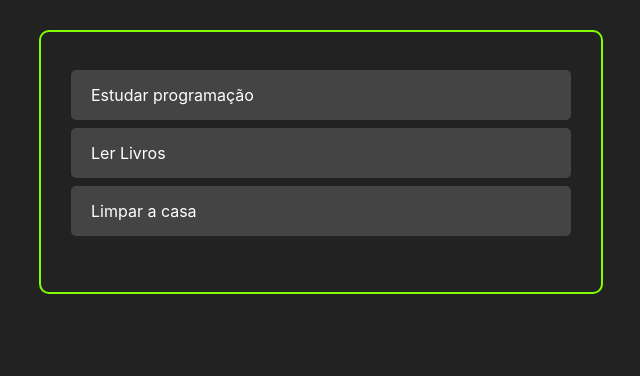
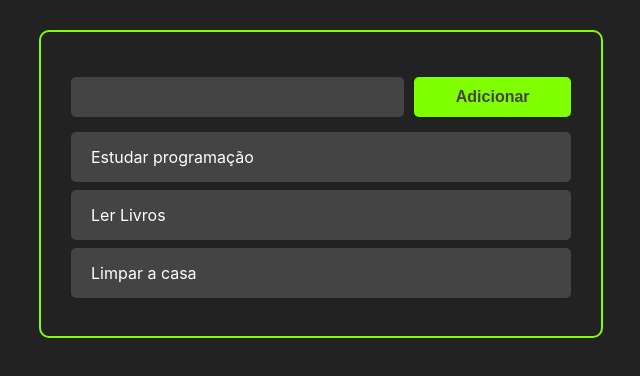
Before and after one commit to josemgfortunato/task-manager-react, a React (Create React App) app: page / in a window 1280 px wide. Shown: the top 376 px of the page, without its empty margins (319-959 px from the left). Built offline with nearby package versions, Linux system fonts and the light colour scheme.

Commit message:
adição de novos componentes

```diff
--- a/package.json
+++ b/package.json
@@ -9,6 +9,7 @@
     "react": "^18.2.0",
     "react-dom": "^18.2.0",
     "react-scripts": "5.0.1",
+    "uuid": "^8.3.2",
     "web-vitals": "^2.1.4"
   },
   "scripts": {
--- a/src/App.jsx
+++ b/src/App.jsx
@@ -2,6 +2,9 @@ import React, { useState } from 'react';
 import "./App.css";
 import Tasks from './components/Tasks';
 import Task from './components/Task';
+import AddTask from './components/AddTask';
+import Button from './components/Button';
+import {v4 as uuidv4} from 'uuid';
 
 const App = () => {
 
@@ -23,10 +26,22 @@ const App = () => {
 
     ]);
 
+const handleTaskAddition = (taskTitle) => {
+    const newTasks = [...tasks, {
+        title: taskTitle,
+        id: uuidv4(),
+        completed: false,
+
+    } ]
+
+    setTasks(newTasks)
+}
+
     return (
 
         <>
              <div className="container">
+                <AddTask handleTaskAddition={handleTaskAddition}/>
                 <Tasks tasks={tasks}/>
              </div>
         </>
--- /dev/null
+++ b/src/components/AddTask.css
@@ -0,0 +1,21 @@
+.add-task-container {
+    margin: 15px 0;
+    width: 100%;
+    display: flex;
+}
+
+.add-task-input {
+    height: 40px;
+    padding: 0 10px;
+    border-radius: 5px;
+    border: none;
+    flex: 2;
+    background-color: #444;
+    color: white;
+    font-size: 16px;
+}
+
+.add-task-button-container {
+    margin-left: 10px;
+    flex: 1;
+}
--- /dev/null
+++ b/src/components/AddTask.jsx
@@ -0,0 +1,29 @@
+import React, { useState } from 'react';
+import './AddTask.css'
+import Button from './Button';
+
+const AddTask = ({handleTaskAddition}) => {
+    const [inputData, setInputData] = useState('')
+
+    const handleInputChange = (e) => {
+        setInputData(e.target.value)
+    }
+
+    const handleAddTaskClick = () => {
+        handleTaskAddition(inputData)
+        setInputData('')
+    }
+
+    return (
+        <div className="add-task-container">
+            <input value={inputData} onChange={handleInputChange} type="text" className='add-task-input'/>
+            <div className="add-task-button-container">
+                <Button onClick={handleAddTaskClick}>
+                    Adicionar
+                </Button>
+            </div>
+        </div>
+     );
+}
+
+export default AddTask;
--- /dev/null
+++ b/src/components/Button.css
@@ -0,0 +1,13 @@
+.button {
+    background-color: chartreuse;
+    height: 40px;
+    padding: 0 10px;
+    border-radius: 5px;
+    width: 100%;
+    font-size: 16px;
+    color: #444;
+    font-weight: bold;
+    cursor: pointer;
+    border: none;
+    flex: 1;
+}
--- /dev/null
+++ b/src/components/Button.jsx
@@ -0,0 +1,12 @@
+import React from 'react';
+import './Button.css'
+
+const Button = ({ children, onClick }) => {
+    return (
+        <button onClick={onClick} className='button'>
+            {children}
+        </button>
+     );
+}
+
+export default Button;
--- a/src/components/Task.css
+++ b/src/components/Task.css
@@ -7,4 +7,5 @@
     justify-content: space-between;
     color: white;
     align-items: center;
+    cursor: pointer;
 }
```
Also changed, not shown: src/index.jsx (renamed from src/index.js), 1 other file (tests, documents, lock files or other folders).
